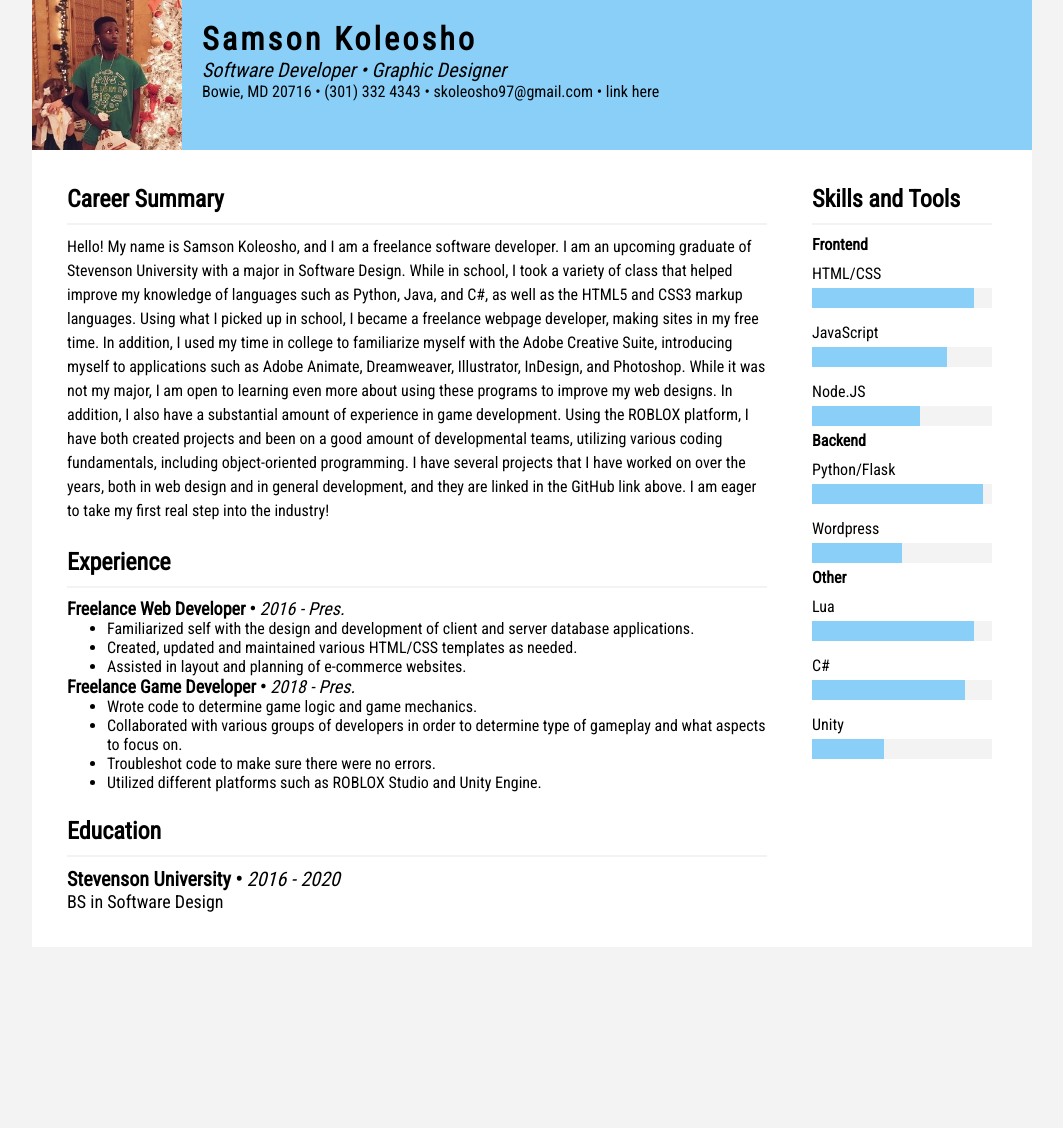
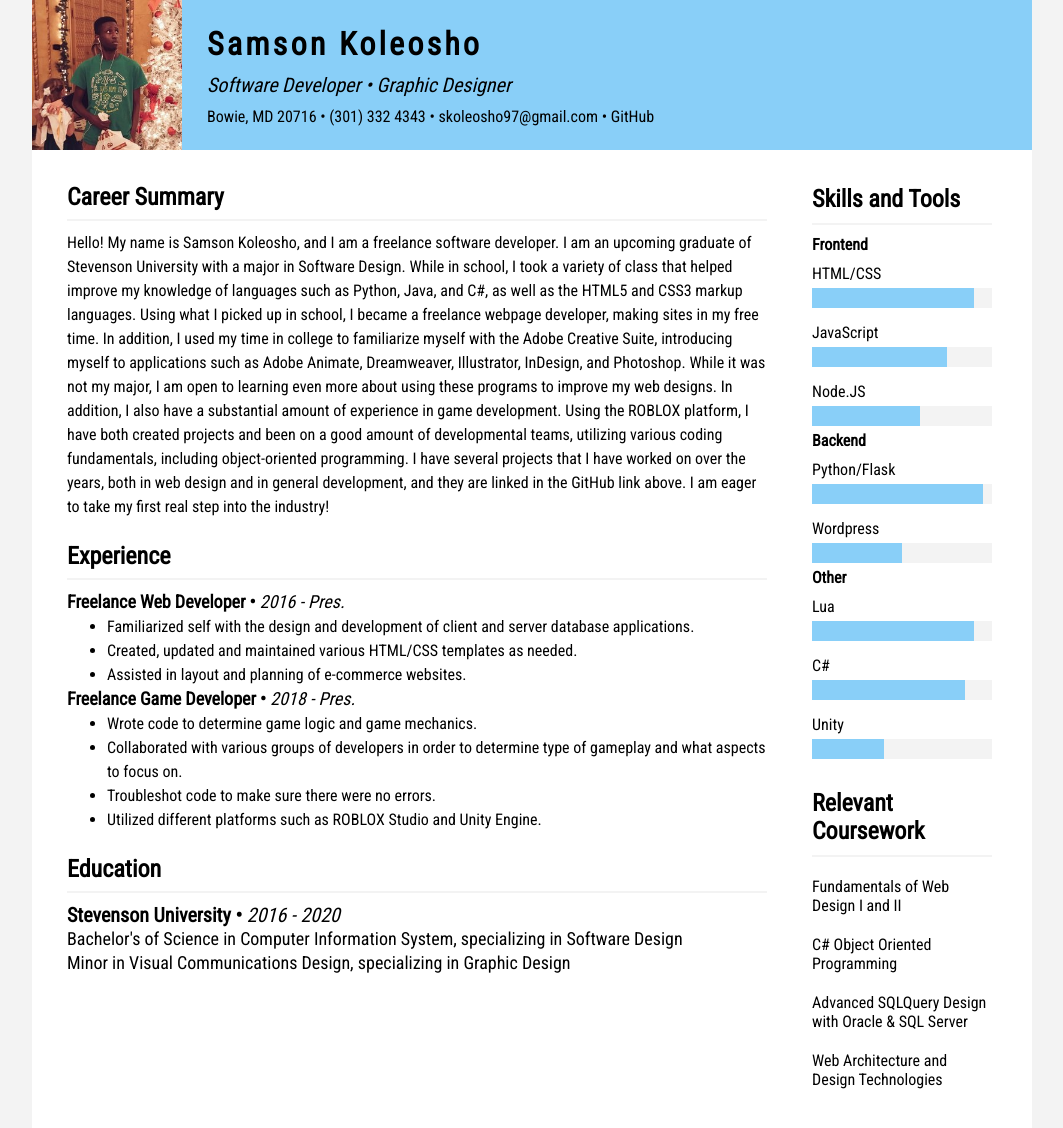
Before and after one commit to waifuxszn/resume, a plain HTML site: page index.html in a window 1280 px wide. Shown: the whole page, without its empty margins (108-1171 px from the left). Before the commit the page ends 947 px from the top, so only its background shows below. Drawn offline with Linux system fonts and the light colour scheme.

Commit message:
final touches to initial information

```diff
--- a/index.html
+++ b/index.html
@@ -14,7 +14,7 @@
         <div class="info">
             <span class="name">Samson Koleosho</span>
             <span class="job-title">Software Developer&nbsp;&#8226;&nbsp;Graphic Designer</span>
-            <span class="my-info">Bowie, MD 20716&nbsp;&#8226;&nbsp;(301) 332 4343&nbsp;&#8226;&nbsp;skoleosho97@gmail.com&nbsp;&#8226;&nbsp;<a>link here</a></span>
+            <span class="my-info">Bowie, MD 20716&nbsp;&#8226;&nbsp;(301) 332 4343&nbsp;&#8226;&nbsp;skoleosho97@gmail.com&nbsp;&#8226;&nbsp;<a href="https://github.com/waifuxszn">GitHub</a></span>
         </div>
     </div>
     <div class="content">
@@ -58,7 +58,8 @@
             <span style="margin-top: 25px;" class="content-header">Education</span>
             <hr />
             <span class="school">Stevenson University&nbsp;&#8226;&nbsp;<span class="exp-date">2016 - 2020</span></span>
-            <span class="degree">BS in Software Design</span>
+            <span class="degree">Bachelor's of Science in Computer Information System, specializing in Software Design</span>
+            <span class="degree">Minor in Visual Communications Design, specializing in Graphic Design</span>
         </div>
         <div class="skills">
             <span class="content-header">Skills and Tools</span>
@@ -114,6 +115,12 @@
                     <div class="inner"></div>
                 </div>
             </div>
+            <span class="content-header" style="margin-top: 25px;">Relevant Coursework</span>
+            <hr />
+            <span class="course">Fundamentals of Web Design I and II</span>
+            <span class="course">C# Object Oriented Programming</span>
+            <span class="course">Advanced SQLQuery Design with Oracle & SQL Server</span>
+            <span class="course">Web Architecture and Design Technologies</span>
         </div>
     </div>
 </body>
--- a/style.css
+++ b/style.css
@@ -21,6 +21,20 @@ body {
 hr {
     border: 1px solid #F3F3F3;
     margin: 10px 0;
+}
+
+a {
+    color: inherit;
+    text-decoration: none;
+}
+
+a:hover {
+    color: white;
+    text-decoration: underline;
+}
+
+.info span {
+    padding: 5px;
 }
 
 .header {
@@ -71,9 +85,6 @@ hr {
     padding: 10px;
     display: flex;
     flex-direction: column;
-}
-
-.summary p {
     line-height: 1.5em;
 }
 
@@ -179,3 +190,7 @@ hr {
 .degree {
     font-size: 18px;
 }
+
+.course {
+    padding: 10px 0;
+}
```
